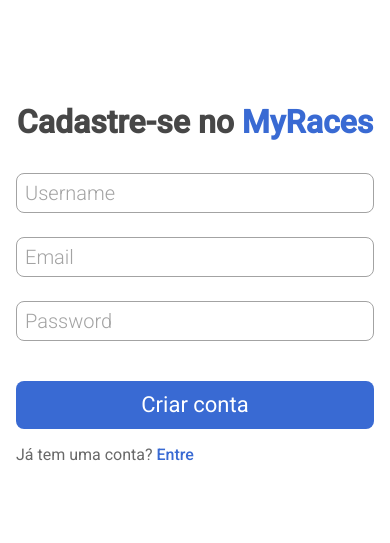
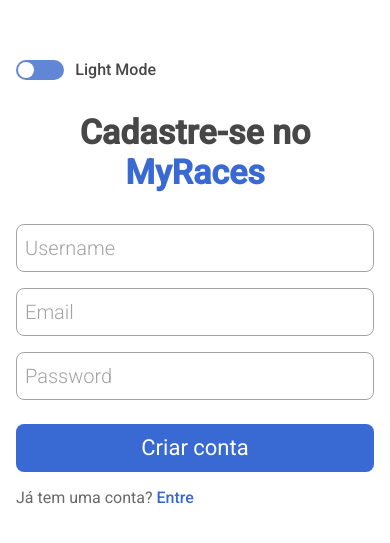
Before and after one commit to Preduh/MyRaces, a Next.js app: page /signup in a window 390 px wide. Shown: the part 139-682 px from the top of the page. Built offline with nearby package versions, Linux system fonts and the light colour scheme; no server answers.

Commit message:
Signup page darkmode

```diff
--- a/pages/signup.tsx
+++ b/pages/signup.tsx
@@ -2,9 +2,10 @@
 import Link from 'next/link'
 import styles from '../styles/Signup.module.scss'
 import { useForm } from 'react-hook-form'
-import { useContext, useState } from 'react'
+import { useContext, useEffect, useState } from 'react'
 import { AuthContext } from '../contexts/authContext'
 import { parseCookies } from 'nookies'
+import Switch from '../components/switchButton'
 
 interface IUserData {
   username: string
@@ -16,6 +17,28 @@
   const { register, handleSubmit } = useForm()
   const { signUp } = useContext(AuthContext)
   const [error, setError] = useState('')
+  const [darkMode, setDarkMode] = useState(false)
+
+  useEffect(() => {
+    if (!localStorage.getItem('theme')) {
+      localStorage.setItem('theme', 'light')
+    } else {
+      if (localStorage.getItem('theme') == 'light') {
+        setDarkMode(false)
+      } else if (localStorage.getItem('theme') == 'dark') {
+        setDarkMode(true)
+      }
+    }
+  }, [])
+
+  const handleChange = () => {
+    setDarkMode(!darkMode)
+    if (darkMode) {
+      localStorage.setItem('theme', 'light')
+    } else {
+      localStorage.setItem('theme', 'dark')
+    }
+  }
 
   const handleSignup = async (userData: IUserData) => {
     const err = await signUp(userData)
@@ -24,7 +47,11 @@
   }
 
   return (
-    <div className={styles.signup}>
+    <div className={darkMode ? styles.signupDark : styles.signup}>
+      <aside />
+      <main>
+        <section>
+          <Switch onChange={handleChange} checked={darkMode} />
           <form onSubmit={handleSubmit(handleSignup)}>
             <h1>
               Cadastre-se no <span>MyRaces</span>
@@ -34,6 +61,8 @@
               type="text"
               placeholder="Username"
               name="username"
+              autoComplete="off"
+              autoCapitalize="off"
               required
             />
             <input
@@ -41,6 +70,8 @@
               type="email"
               placeholder="Email"
               name="email"
+              autoComplete="off"
+              autoCapitalize="off"
               required
             />
             <input
@@ -59,6 +90,8 @@
             </p>
             {error && <p className={styles.error}>{error}</p>}
           </form>
+        </section>
+      </main>
     </div>
   )
 }
--- a/styles/Signup.module.scss
+++ b/styles/Signup.module.scss
@@ -1,4 +1,4 @@
-.signup {
+.signup, .signupDark {
     display: flex;
     width: 100%;
     height: 100vh;
@@ -6,14 +6,35 @@
     align-items: center;
     justify-content: center;
 
+    aside {
+        flex: 2;
+        height: 100%;
+        min-width: 450px;
+        background-color: #396ad3;
+    }
+
+    main {
+        background-color: #ffffff;
+        flex: 4;
+        height: 100%;
+        display: flex;
+        align-items: center;
+        justify-content: center;
+
+        section {
+            display: flex;
+            flex-direction: column;
+            width: 60%;
+
             form {
                 display: flex;
                 flex-direction: column;
-        justify-content: center;
-        width: 40%;
-        padding: 24px;
+                width: 100%;
+                padding: 23px;
                 border-radius: 8px;
+                margin-top: 32px;
                 background-color: #ffffff;
+                border: 1px solid #a3a3a3;
 
                 h1 {
                     color: #474747;
@@ -34,12 +55,13 @@
             }
 
             input {
-        border: 1px solid #a3a3a3;;
+                border: 1px solid #a3a3a3;
+                ;
                 color: #474747;
                 outline: none;
                 height: 48px;
                 font-size: 22px;
-        margin-bottom: 24px;
+                margin-bottom: 16px;
                 padding: 8px;
                 border-radius: 8px;
                 font-weight: 300;
@@ -61,7 +83,7 @@
                 color: white;
                 min-height: 48px;
                 border-radius: 8px;
-        margin-top: 16px;
+                margin-top: 8px;
                 cursor: pointer;
                 outline: none;
                 font-size: 22px;
@@ -88,40 +110,111 @@
                 text-align: center;
             }
         }
-
-@media (max-width: 600px) {
-    .signup {
-        height: 100%;
-
-        form {
-            width: 100%;
-            height: 100%;
-            border: none;
-            border-radius: 0;
-            padding: 16px;
-
-            h1 {
-                font-size: 32px;
-            }
-
-            input, button {
-                height: 40px;
     }
 }
 
-        .message, .errorMsg {
-            font-size: 16px;
-            height: auto;
-            padding: 8px 0;
-            text-align: center;
+.signupDark {
+    aside {
+        background-color: #312d59;
+    }
+
+    main {
+        background-color: #1a192a;
+
+        section {
+            form {
+                border: none;
+                background-color: #312d59;
+
+                h1 {
+                    color: #ffffff;
+
+                    span {
+                        color: #d12d7c;
+                    }
+                }
+
+                input {
+                    border: none;
+
+                    &:focus {
+                        border: 1px solid #d12d7c;
+                    }
+                }
+
+                .connect {
+                    label {
+                        color: white;
+                    }
+                }
+
+                p {
+                    color: white;
+
+                    a {
+                        color: #d12d7c;
+                    }
+                }
+
+                button {
+                    background-color: #d12d7c;
+                }
+            }
         }
     }
 }
 
-@media (max-height: 500px) {
-    .signup {
+@media (max-width: 875px) {
+    .signup, .signupDark {
+        aside {
+            display: none;
+        }
+    }
+
+    .signupDark {
+        main {
+            section {
                 form {
-            justify-content: initial;
+                    .error {
+                        color: #d12d7c;
+                        border: 1px solid #ffffff;
                     }
                 }
             }
+        }
+    }
+}
+
+@media (max-width: 600px) {
+    .signup, .signupDark {
+        height: 100%;
+        width: 100%;
+
+        main {
+            width: 100%;
+            height: 100%;
+            display: flex;
+            align-items: center;
+            justify-content: center;
+
+            section {
+                width: 100%;
+                padding: 32px 16px;
+                height: 100%;
+                justify-content: center;
+
+                form {
+                    border: none;
+                    padding: 0px;
+                    border-radius: 0;
+                }
+            }
+        }
+    }
+
+    .signupDark {
+        main {
+            background-color: #312d59;
+        }
+    }
+}
```
Also changed, not shown: styles/Home.module.scss (+21 -0 lines). Lines whose indentation alone changed are shown as unchanged.
